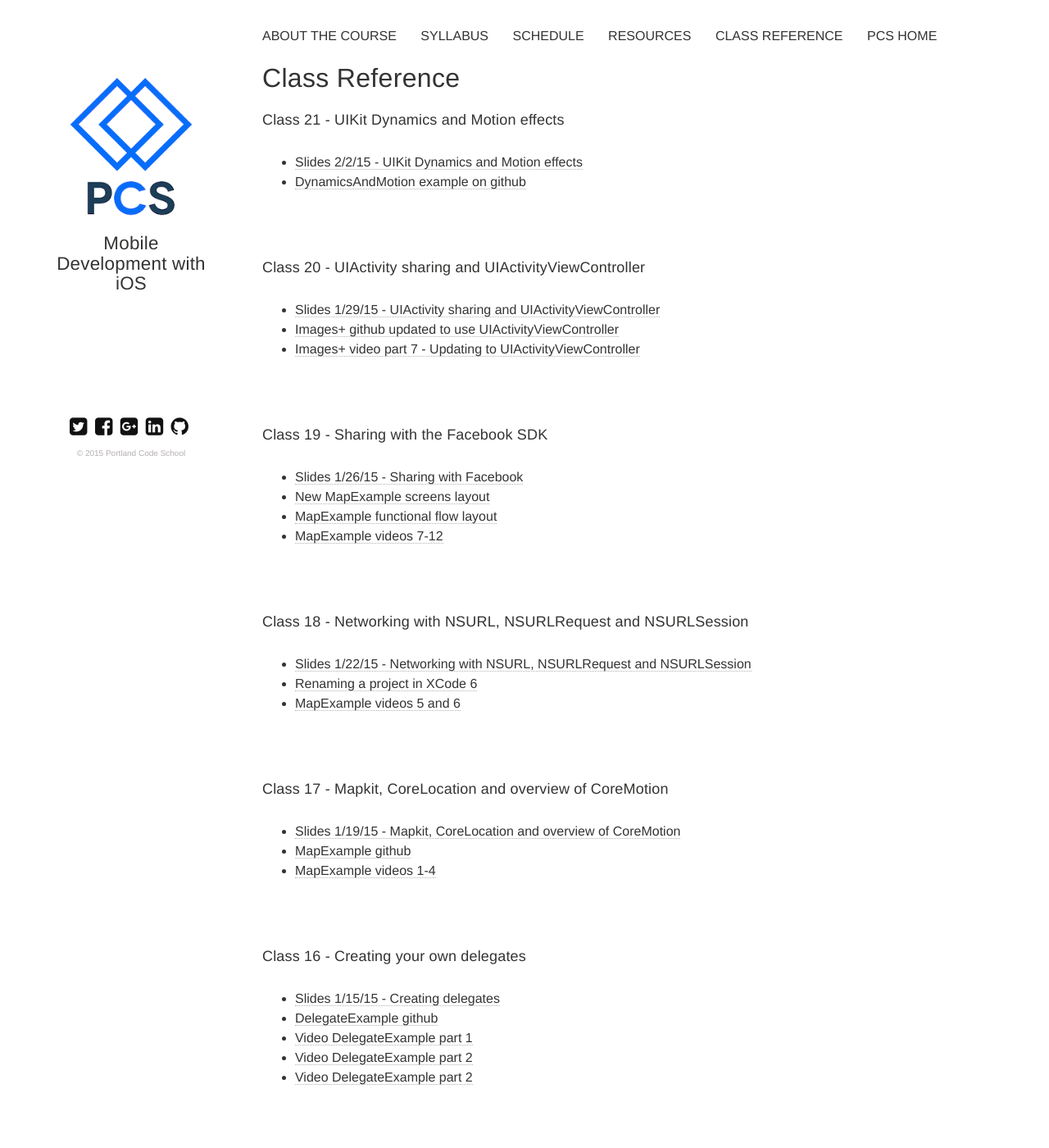
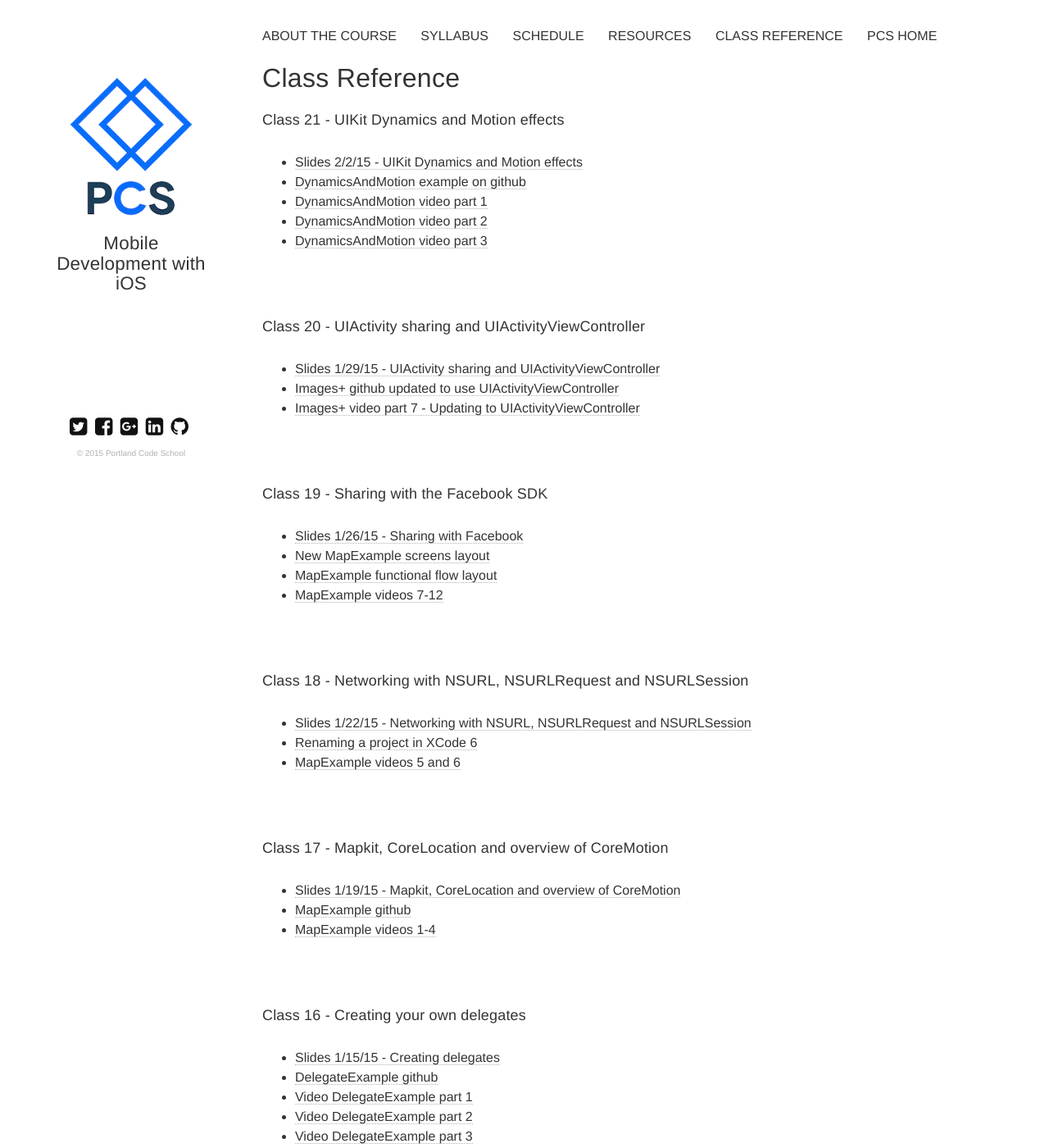
Before and after one commit to portlandcodeschool/ios, a Jekyll site: the page built from reference.md, in a window 1280 px wide and 1400 px high. Shown: the whole window at 82% size. Built offline with Jekyll 4.4.1, drawn with Linux system fonts in a browser that asks for light colours; nearby versions of some CDN libraries.

Commit message:
Update reference.md

```diff
--- a/reference.md
+++ b/reference.md
@@ -8,13 +8,14 @@ tags: [reference]
 ####Class 21 - UIKit Dynamics and Motion effects
 * [Slides 2/2/15 - UIKit Dynamics and Motion effects](https://docs.google.com/presentation/d/14EZcZwFW_2e8p_xw11CmZzEiIwzcD4X_W0CxVASXm3M/edit?usp=sharing)
 * [DynamicsAndMotion example on github](https://github.com/portlandcodeschool/DynamicsAndMotion_iOS)
-
+* [DynamicsAndMotion video part 1](https://drive.google.com/file/d/0B1jxDrjd4WIaZkZnTW9lNUNIYlE/view?usp=sharing)
+* [DynamicsAndMotion video part 2](https://drive.google.com/file/d/0B1jxDrjd4WIaREhONnpEX0Z4dkU/view?usp=sharing)
+* [DynamicsAndMotion video part 3](https://drive.google.com/file/d/0B1jxDrjd4WIacHlnYXpmRDBNRTg/view?usp=sharing)
 
 ####Class 20 - UIActivity sharing and UIActivityViewController
 * [Slides 1/29/15 - UIActivity sharing and UIActivityViewController](https://docs.google.com/presentation/d/1zKRI_CCkDWPSbXgtmBjJQLKyoKgvtBIyRQ16Lt-DjNA/edit?usp=sharing)
 * [Images+ github updated to use UIActivityViewController](https://github.com/portlandcodeschool/ImagePlus)
 * [Images+ video part 7 - Updating to UIActivityViewController](https://drive.google.com/folderview?id=0B1jxDrjd4WIaSUZTQm1mQ25tNVU&usp=sharing)
-
 
 ####Class 19 - Sharing with the Facebook SDK
 * [Slides 1/26/15 - Sharing with Facebook](https://docs.google.com/presentation/d/1cYBWSU0YmSMzZnj2GKqctKa1_aXOloEmb8rnrBYI_v0/edit?usp=sharing)
@@ -37,7 +38,7 @@ tags: [reference]
 * [DelegateExample github](https://github.com/portlandcodeschool/DelegateExample_iOS)
 * [Video DelegateExample part 1](https://drive.google.com/file/d/0B1jxDrjd4WIaM0twamtiR2RlMFU/view?usp=sharing)
 * [Video DelegateExample part 2](https://drive.google.com/file/d/0B1jxDrjd4WIaM01IMjNnTXZrVk0/view?usp=sharing)
-* [Video DelegateExample part 2](https://drive.google.com/file/d/0B1jxDrjd4WIaNFlTUU9Eakd1ckU/view?usp=sharing)
+* [Video DelegateExample part 3](https://drive.google.com/file/d/0B1jxDrjd4WIaNFlTUU9Eakd1ckU/view?usp=sharing)
 
 ####Class 15 - Message UI framework and MFMailComposer
 * [Slides 1/13/15 - Message UI framework and MFMailComposer](https://docs.google.com/presentation/d/1bRwV-naiuhZM6ANbhIN-DfggI-g6SICEtTIBkzJ2ta4/edit?usp=sharing)
```
